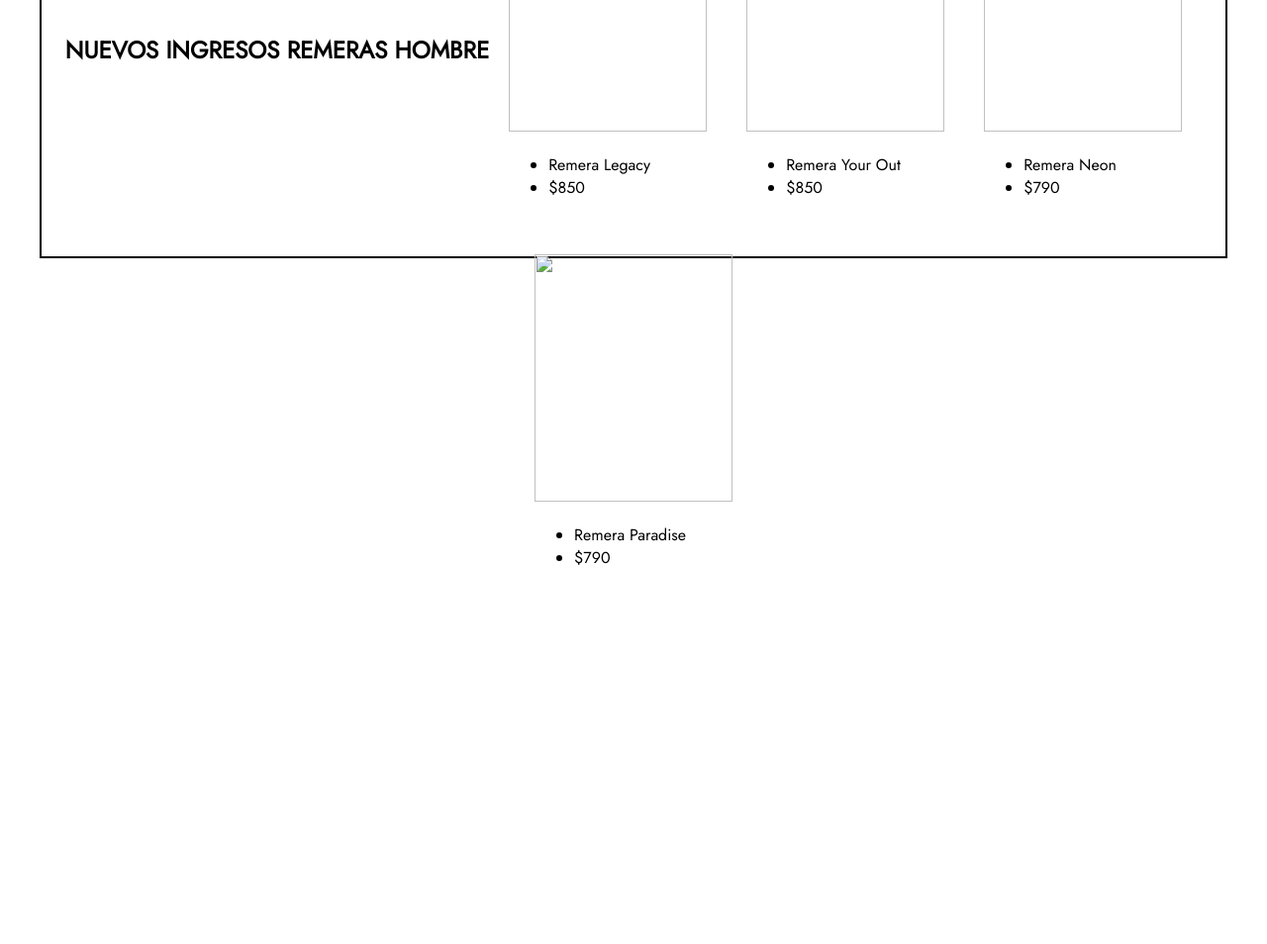
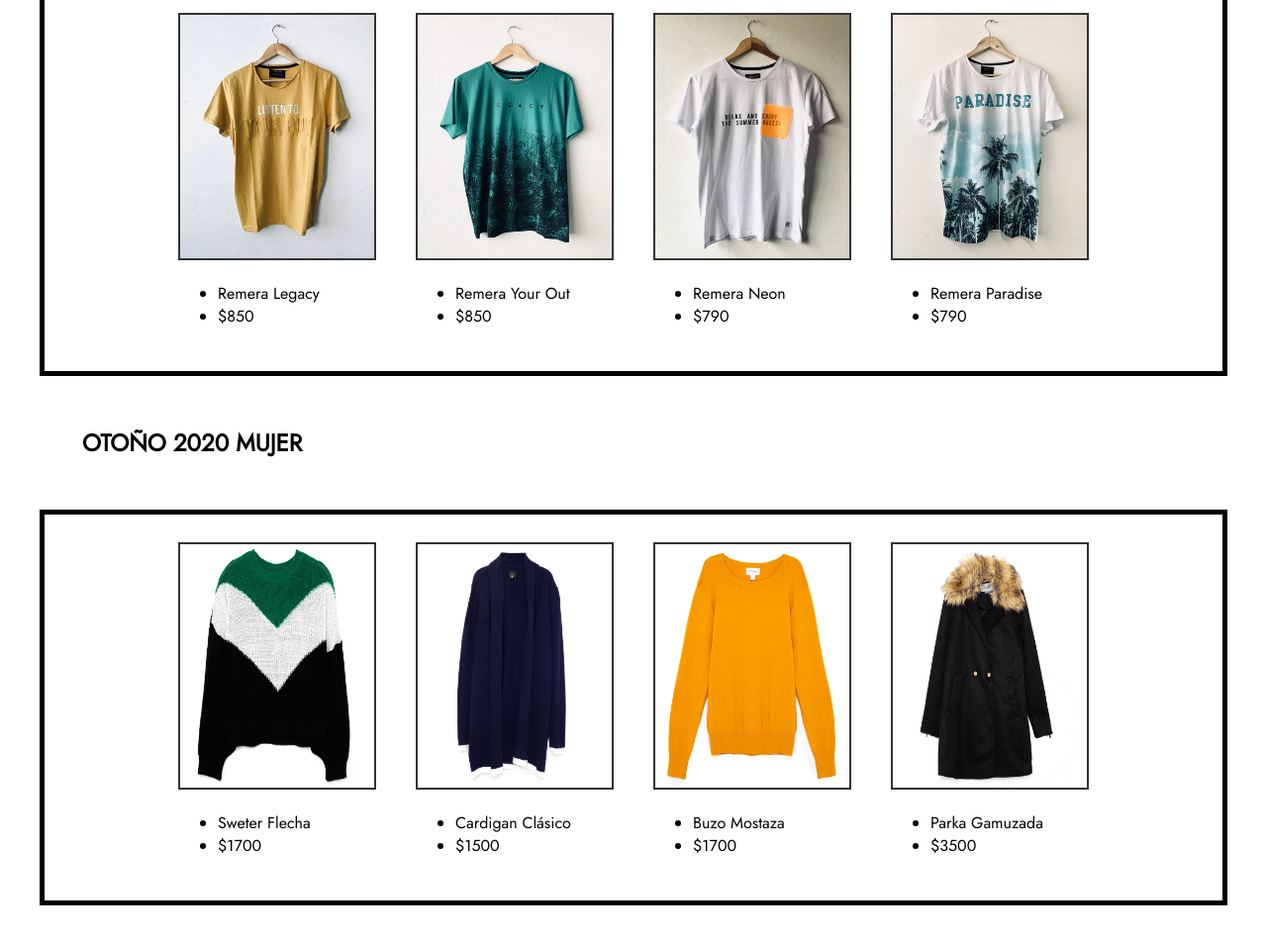
Before and after one commit to ClaudioCorona259/CODING-BOOTCAMP-0217, a plain HTML site: page TP-1/index.html in a window 1280 px wide. Shown: the part 286-1240 px from the top of the page at 99% size. Before the commit the page ends 887 px from the top, so only its background shows below. Drawn offline with Linux system fonts and the light colour scheme.

Commit message:
No es lo que esperaba pero estoy satisfecho

```diff
--- a/TP-1/index.html
+++ b/TP-1/index.html
@@ -26,8 +26,8 @@
             </ul>
     </section>
     <section>
+        <div class="contenedortit"><h1>NUEVOS INGRESOS REMERAS HOMBRE</h1></div>
         <div class="contenedorropa">
-            <div><h1>NUEVOS INGRESOS REMERAS HOMBRE</h1></div>
             <div class="box">
                 <img src="./Imagenes/remera1.jpeg" height="250" width="200">
                 <ul>
@@ -58,5 +58,38 @@
             </div>
          </div>
      </section>
+     <section>
+        <div class="contenedortit"><h1>OTOÑO 2020 MUJER</h1></div>
+        <div class="contenedorropa">
+            <div class="box">
+                <img src="./Imagenes/campera1.jfif" height="250" width="200">
+                <ul>
+                    <li>Sweter Flecha</li>
+                    <li>$1700</li>
+                </ul>
+            </div>
+            <div class="box">
+                <img src="./Imagenes/campera2.jfif" height="250" width="200">
+                <ul>
+                    <li>Cardigan Clásico</li>
+                    <li>$1500</li>
+                </ul>
+            </div>
+            <div class="box">
+                <img src="./Imagenes/campera3.jfif" height="250" width="200">
+                <ul>
+                    <li>Buzo Mostaza</li>
+                    <li>$1700</li>
+                </ul>
+            </div>
+            <div class="box">
+                <img src="./Imagenes/campera4.jfif" height="250" width="200">
+                <ul>
+                    <li>Parka Gamuzada</li>
+                    <li>$3500</li>
+                </ul>
+            </div>
+         </div>
+     </section>
     </body>
 </html>
--- a/TP-1/styles.css
+++ b/TP-1/styles.css
@@ -42,6 +42,7 @@ body{
 .menu {
     list-style: none;
     padding: 0;
+    margin-bottom: 50px;
     overflow: hidden;
     display: flex;
     justify-content: center;
@@ -77,13 +78,14 @@ body{
   .contenedorropa {
     max-width: 1200px;
     height: 400px;
-    border: 2px solid black;
+    border: 5px solid black;
     margin: 0 auto;
+    margin-bottom: 50px;
     display: flex;
     justify-content: center;
     align-items: center;
     flex-wrap: wrap;
-}
+  }
 
   .box {
     display: inline-block;
@@ -92,9 +94,14 @@ body{
     margin: 10px;
   }
 
-  .titulo {
-    max-width: 600px;
-    display: flex;
-    justify-content: left;
-    margin-left: 0 auto;
+  .box img {
+    border: 2px solid #333;
   }
+
+  .contenedortit{
+    display: block;
+    margin-left: 75px;
+    margin-bottom: 50px;
+    max-width: 700px
+
+  }
```
Also changed, not shown: TP-1/Imagenes/3276833.jpg (deleted), TP-1/Imagenes/avengers.jfif (deleted), TP-1/Imagenes/campera1.jfif (added), TP-1/Imagenes/campera2.jfif (added), TP-1/Imagenes/campera3.jfif (added), TP-1/Imagenes/campera4.jfif (added), TP-1/Imagenes/remera1.jpeg (added), TP-1/Imagenes/remera2.jpeg (added), TP-1/Imagenes/remera3.jpeg (added), TP-1/Imagenes/remera4.jpeg (added).
